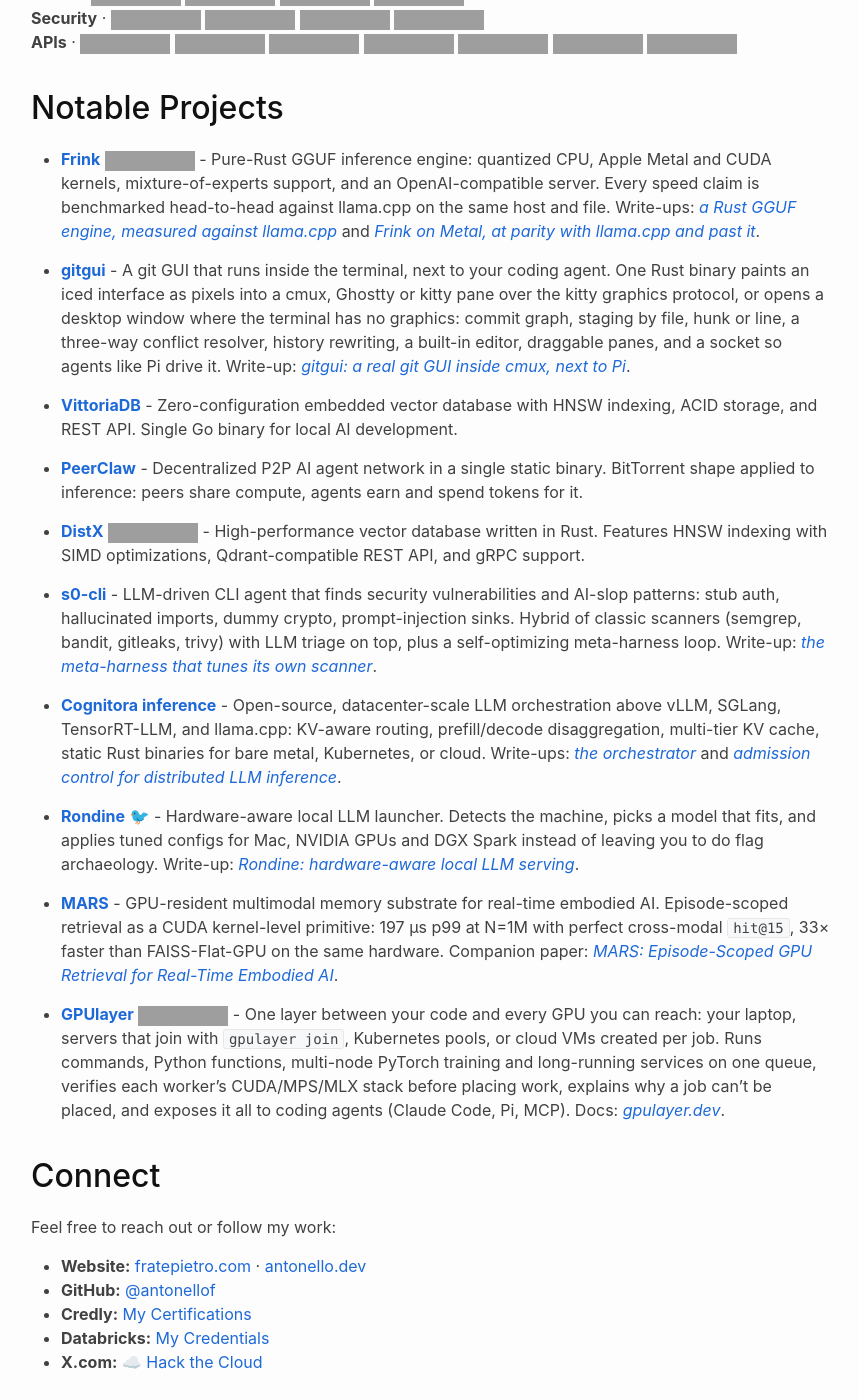
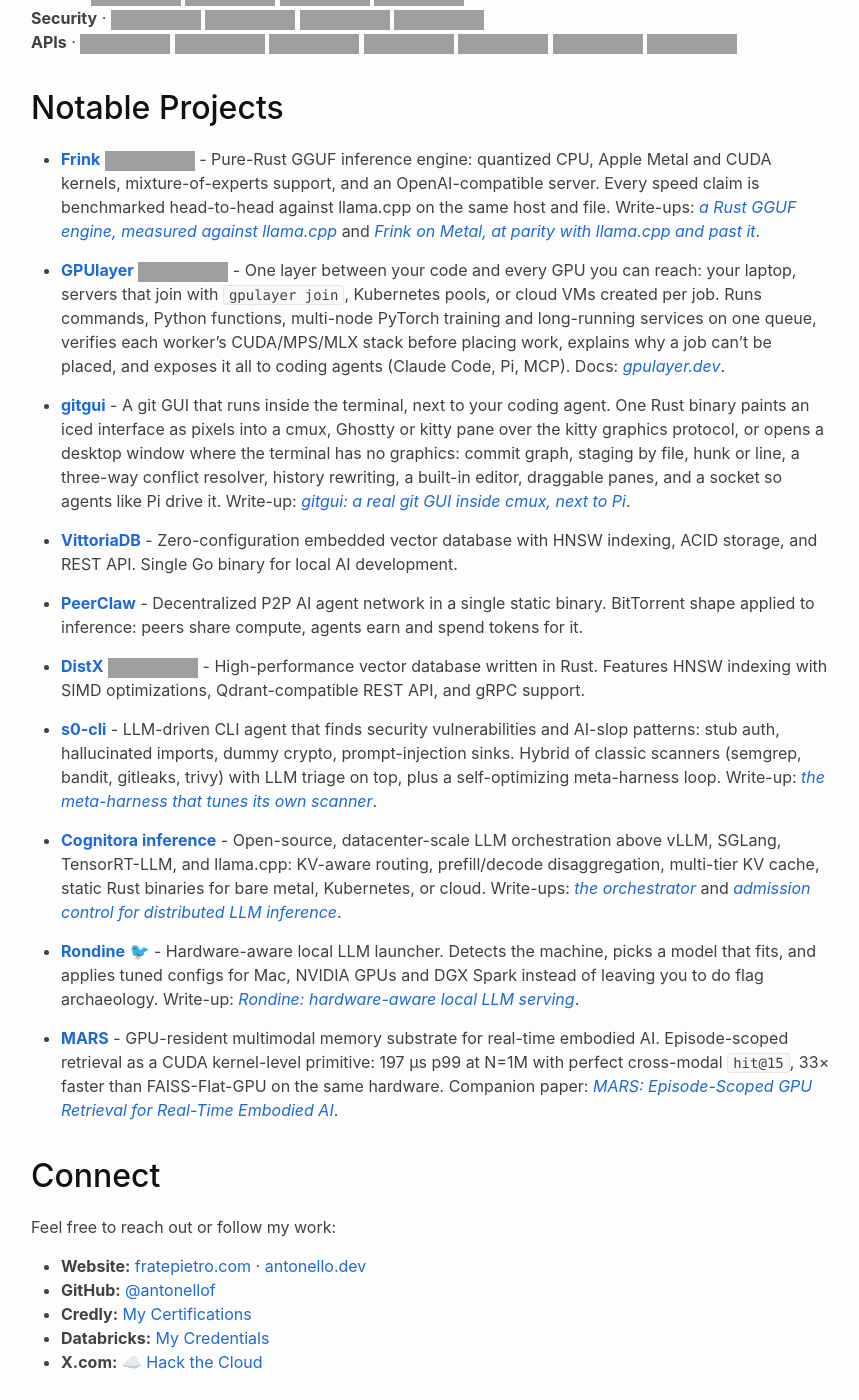
Before and after one commit to antonellof/antonellof.github.io, a Jekyll site: the page built from about.md, in a window 1280 px wide and 1400 px high, scrolled down 1000 px, cut to the strip 0-1400 px from the top of the window. Shown: the whole strip, without its empty margins (209-1068 px from the left). Built offline with Jekyll 4.4.1, drawn with Linux system fonts in a browser that asks for light colours; nearby versions of some CDN libraries; part of the change alters nothing that is shown; grey boxes are pictures that could not be loaded.

```diff
--- a/about.md
+++ b/about.md
@@ -35,6 +35,8 @@ This blog is where I write about cloud architecture, inference, GPUs, distribute
 
 - **[Frink](https://github.com/antonellof/frink)** [![Crates.io](https://img.shields.io/crates/v/frink-inference.svg)](https://crates.io/crates/frink-inference) - Pure-Rust GGUF inference engine: quantized CPU, Apple Metal and CUDA kernels, mixture-of-experts support, and an OpenAI-compatible server. Every speed claim is benchmarked head-to-head against llama.cpp on the same host and file. Write-ups: *[a Rust GGUF engine, measured against llama.cpp](/2026/frink-rust-gguf-inference-engine/)* and *[Frink on Metal, at parity with llama.cpp and past it](/2026/frink-metal-parity-llama-cpp/)*.
 
+- **[GPUlayer](https://github.com/antonellof/gpulayer)** [![PyPI](https://img.shields.io/pypi/v/gpulayer.svg)](https://pypi.org/project/gpulayer/) - One layer between your code and every GPU you can reach: your laptop, servers that join with `gpulayer join`, Kubernetes pools, or cloud VMs created per job. Runs commands, Python functions, multi-node PyTorch training and long-running services on one queue, verifies each worker's CUDA/MPS/MLX stack before placing work, explains why a job can't be placed, and exposes it all to coding agents (Claude Code, Pi, MCP). Docs: *[gpulayer.dev](https://www.gpulayer.dev/)*.
+
 - **[gitgui](https://github.com/antonellof/gitgui)** - A git GUI that runs inside the terminal, next to your coding agent. One Rust binary paints an iced interface as pixels into a cmux, Ghostty or kitty pane over the kitty graphics protocol, or opens a desktop window where the terminal has no graphics: commit graph, staging by file, hunk or line, a three-way conflict resolver, history rewriting, a built-in editor, draggable panes, and a socket so agents like Pi drive it. Write-up: *[gitgui: a real git GUI inside cmux, next to Pi](/2026/gitgui-terminal-git-gui-cmux-pi/)*.
 
 - **[VittoriaDB](https://github.com/antonellof/VittoriaDB)** - Zero-configuration embedded vector database with HNSW indexing, ACID storage, and REST API. Single Go binary for local AI development.
@@ -51,8 +53,6 @@ This blog is where I write about cloud architecture, inference, GPUs, distribute
 
 - **[MARS](https://github.com/antonellof/MARS)** - GPU-resident multimodal memory substrate for real-time embodied AI. Episode-scoped retrieval as a CUDA kernel-level primitive: 197 µs p99 at N=1M with perfect cross-modal `hit@15`, 33× faster than FAISS-Flat-GPU on the same hardware. Companion paper: *[MARS: Episode-Scoped GPU Retrieval for Real-Time Embodied AI](https://www.fratepietro.com/papers/MARS/main.pdf)*.
 
-- **[GPUlayer](https://github.com/antonellof/gpulayer)** [![PyPI](https://img.shields.io/pypi/v/gpulayer.svg)](https://pypi.org/project/gpulayer/) - One layer between your code and every GPU you can reach: your laptop, servers that join with `gpulayer join`, Kubernetes pools, or cloud VMs created per job. Runs commands, Python functions, multi-node PyTorch training and long-running services on one queue, verifies each worker's CUDA/MPS/MLX stack before placing work, explains why a job can't be placed, and exposes it all to coding agents (Claude Code, Pi, MCP). Docs: *[gpulayer.dev](https://www.gpulayer.dev/)*.
-
 ## Connect
 
 Feel free to reach out or follow my work:
```
